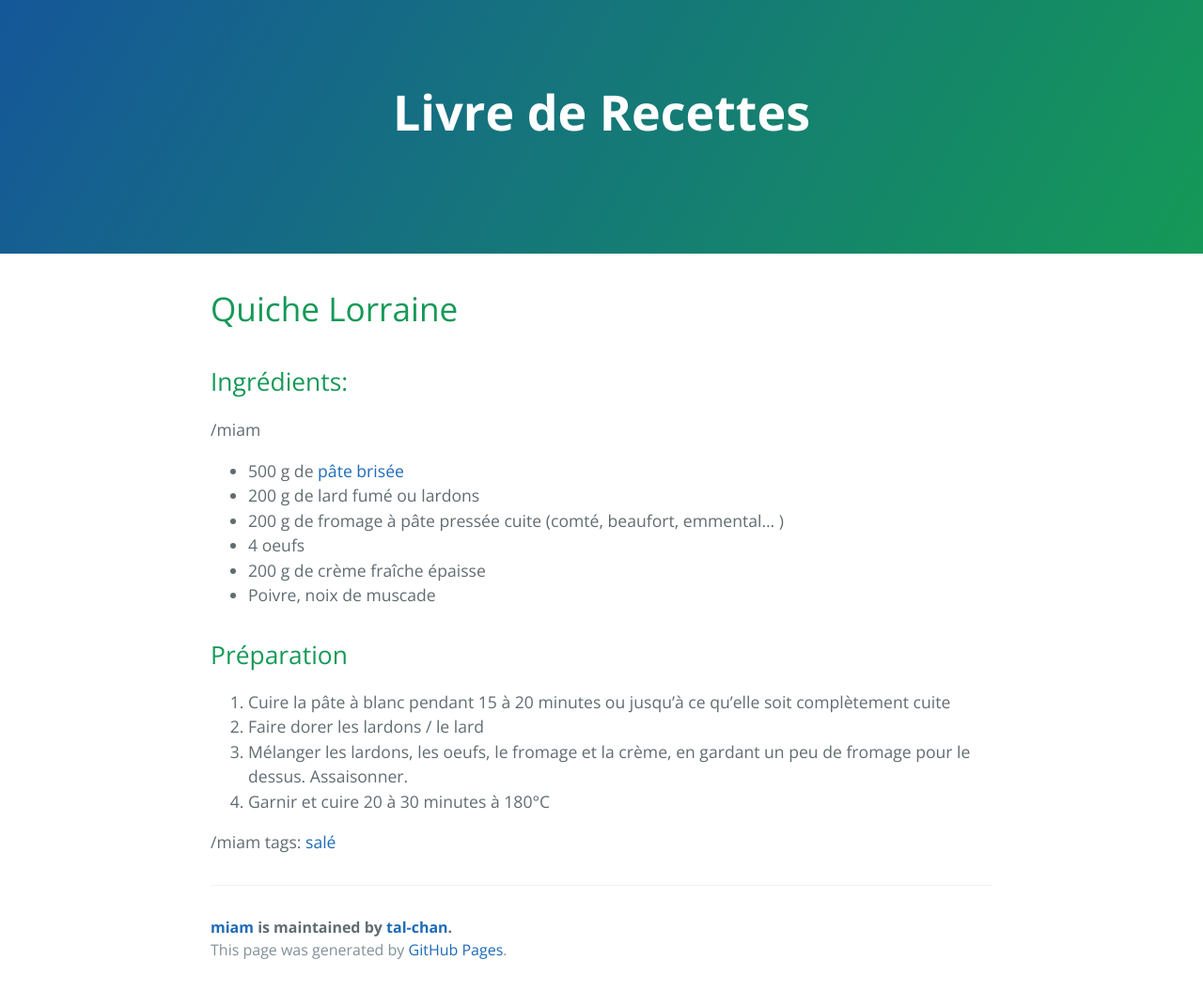
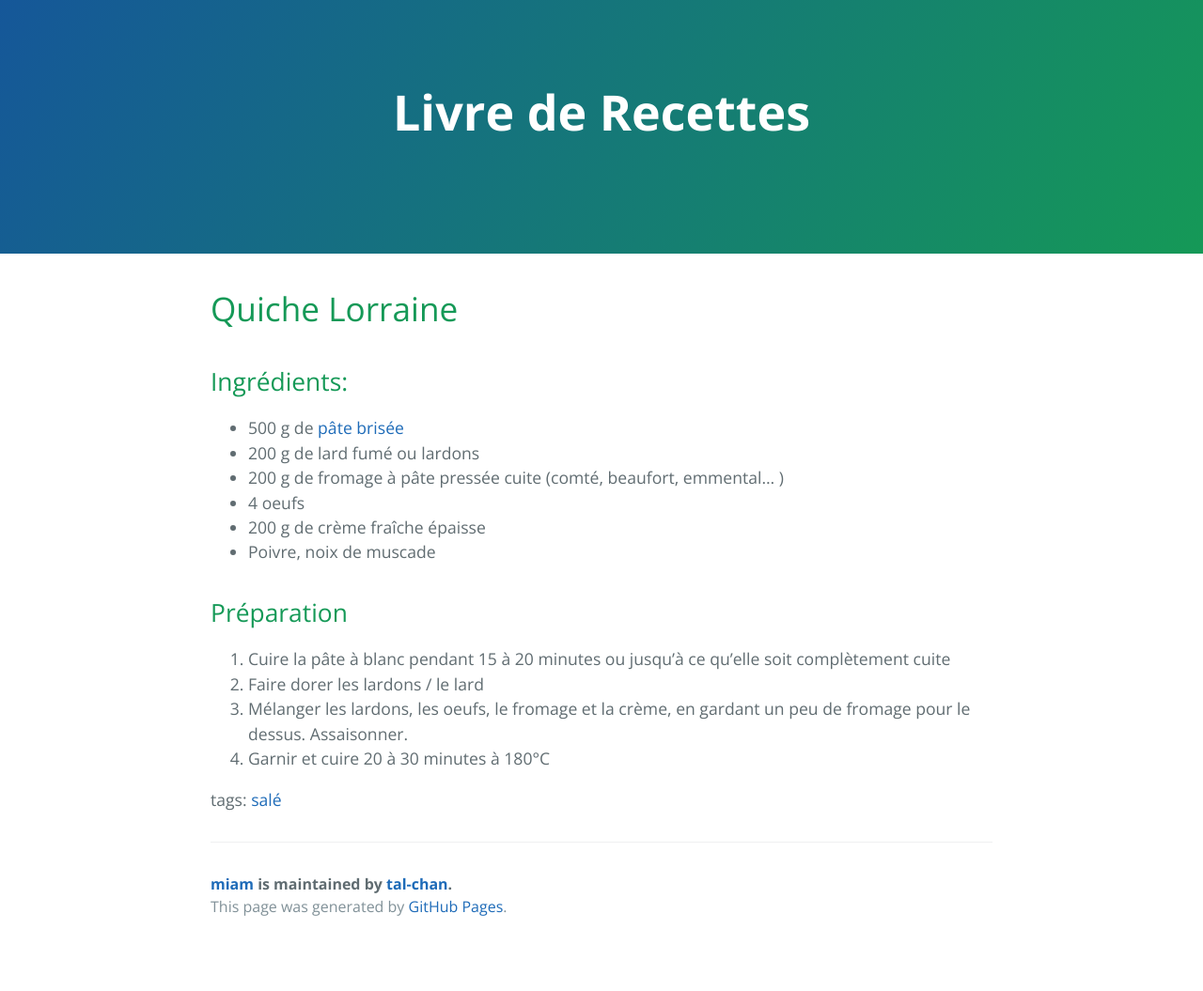
Before and after one commit to tal-chan/miam, a Jekyll site: the page built from _posts/2019-05-10-quiche-lorraine.md, in a window 1280 px wide. Shown: the whole page at 94% size. Built offline with Jekyll 4.4.1, drawn with Linux system fonts in a browser that asks for light colours; the repository's description, which GitHub fills in, is left out; after the commit the page ends 1009 px from its top, so only the background shows below that.

Commit message:
Revert "test: checking baseurl behaviour"
This reverts commit a34d217c306369539b9f1aa670f5a80b712a5342.

```diff
--- a/_layouts/post.html
+++ b/_layouts/post.html
@@ -6,14 +6,12 @@ layout: default
 
 {{content}}
 
-{{site.baseurl}}
-
 tags:
 {%- assign tags = page.tags -%}
 {%- assign last = tags.size | minus: 1 -%}
 {%- for i in (0..last) -%}
 {% assign tag = tags[i] %}
-<a href="{{site.baseurl}}/tags.html#{{tag}}">{{tag}}</a>
+<a href="/{{site.baseurl}}tags.html#{{tag}}">{{tag}}</a>
 {%- if i!=last -%}
 ,
 {%- endif -%}
--- a/_posts/2019-05-10-quiche-lorraine.md
+++ b/_posts/2019-05-10-quiche-lorraine.md
@@ -5,7 +5,6 @@ tags: [salé]
 ---
 
 ## Ingrédients:
-{{site.baseurl}}
 * 500 g de [pâte brisée]({{ site.baseurl }}{% post_url 2019-05-10-pate-brisee %})
 * 200 g de lard fumé ou lardons
 * 200 g de fromage à pâte pressée cuite (comté, beaufort, emmental... )
```
